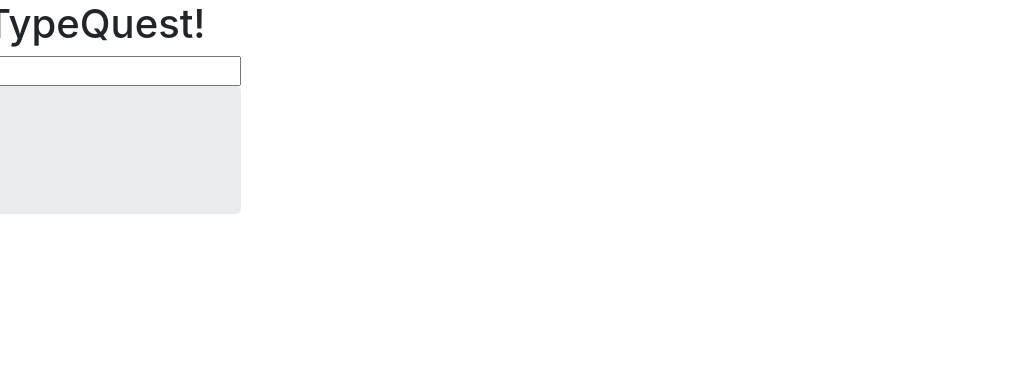
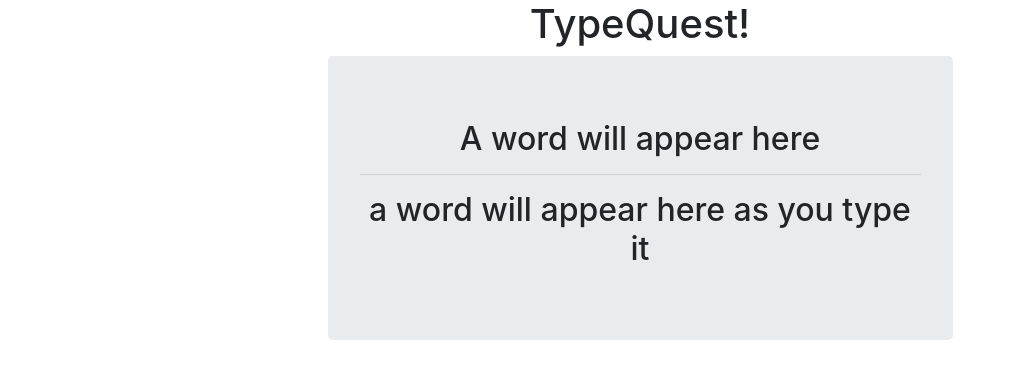
Before and after one commit to gforce2k5/typeQuest, a plain HTML site: page index.html in a window 1280 px wide. Shown: the whole page, without its empty margins (0-1016 px from the left). Drawn offline with nearby package versions, Linux system fonts and the light colour scheme.

Commit message:
added content to the html file, and to the javascript file

```diff
--- a/index.html
+++ b/index.html
@@ -6,14 +6,15 @@
     <script src="js/script.js"></script>
 </head>
 <body>
+    <h1 class="text-center">TypeQuest!</h1>
     <div class="containter">
         <div class="row">
-            <h1 class="text-center">TypeQuest!</h1>
-        </div>
-        <div class="row">
-            <div class "col-md-12">
-                <input type="textarea">
-                <div class="jumbotron text-center"></div>
+            <div class="col-md-6 offset-md-3 col-sm-12">
+                <div class="jumbotron text-center">
+                    <h2 class="text-center" id="word">A word will appear here</h2>
+                    <hr />
+                    <h2 class="text-center" id="type">a word will appear here as you type it</h2>
+                </div>
             </div>
         </div>
     </div>
--- a/js/script.js
+++ b/js/script.js
@@ -1,4 +1,6 @@
 window.onload = init;
+words = ['Tinnitus', 'Freedom', 'Zombie', 'Bat', 'Stroller', 'Tuberculosis',
+  'Enema', 'Printer', 'Empire', 'Building'];
 
 function init(evt) {
 
```
